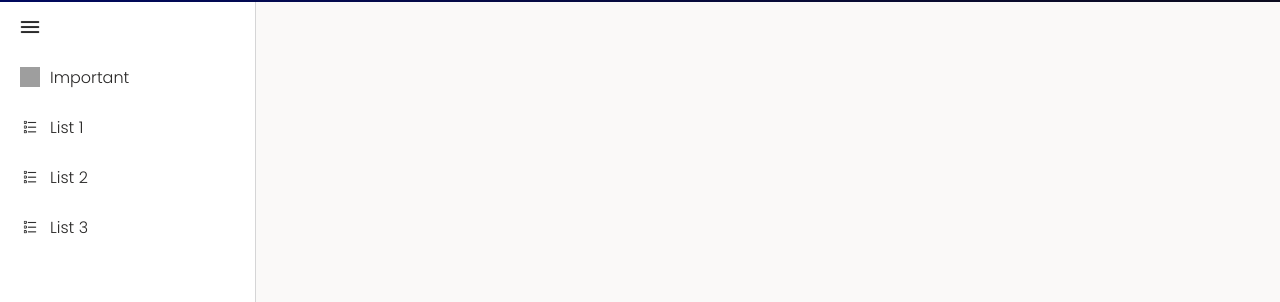
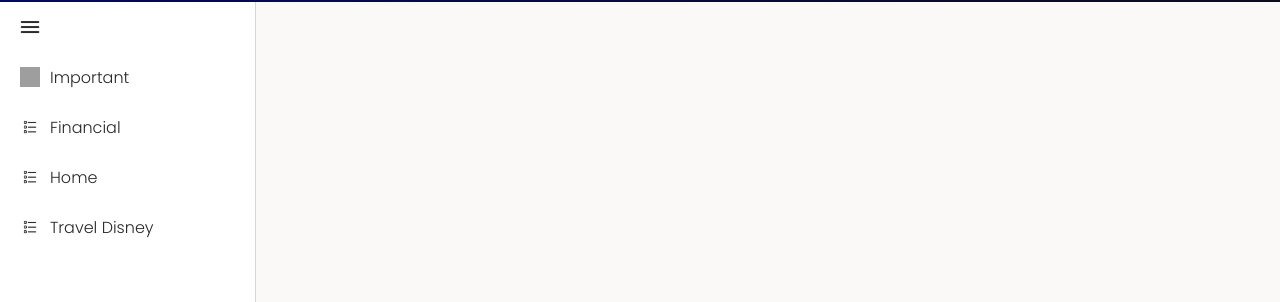
Before and after one commit to JulianaVanier/582-app-to-do-list-vue, a Vue app: page / in a window 1280 px wide. Shown: the part 98-400 px from the top of the page. Built offline with nearby package versions, Linux system fonts and the light colour scheme; grey boxes are pictures that could not be loaded.

Commit message:
added and changed title data

```diff
--- a/src/App.vue
+++ b/src/App.vue
@@ -42,21 +42,21 @@ export default {
       lists: [
         {
           id: 1,
-          name: "List 1",
+          name: "Financial",
         },
         {
           id: 2,
-          name: "List 2",
+          name: "Home",
         },
         {
           id: 3,
-          name: "List 3",
+          name: "Travel Disney",
         },
       ],
       tasks: [
         {
           id: 1,
-          name: "Task 1",
+          name: "Analyze monthly expenses and income to create an updated budget plan.",
           date: "2023-01-01",
           responsability: "Person 1",
           listId: 1,
@@ -65,7 +65,7 @@ export default {
         },
         {
           id: 2,
-          name: "Task 2",
+          name: "Dedicate 30 minutes to declutter and organize the kitchen pantry.",
           date: "2023-01-02",
           responsability: "Person 2",
           listId: 2,
@@ -74,7 +74,7 @@ export default {
         },
         {
           id: 3,
-          name: "Task 3",
+          name: "Water indoor plants and check for signs of pests.",
           date: "2023-01-03",
           responsability: "Person 3",
           listId: 2,
@@ -83,7 +83,7 @@ export default {
         },
         {
           id: 4,
-          name: "Task 4",
+          name: "Book admission tickets for Disneyland and Disney California Adventure parks.",
           date: "2023-01-04",
           responsability: "Person 4",
           listId: 3,
@@ -92,7 +92,7 @@ export default {
         },
         {
           id: 5,
-          name: "Task 5",
+          name: " Secure hotel accommodation within the Disney Resort for the duration of the trip.",
           date: "2023-01-05",
           responsability: "Person 5",
           listId: 3,
@@ -101,11 +101,74 @@ export default {
         },
         {
           id: 6,
-          name: "Task 6",
+          name: " Make advanced dining reservations at popular Disney restaurants.",
           date: "2023-01-06",
           responsability: "Person 6",
           listId: 3,
           listName: "List 3",
+          labelImportant: false,
+        },
+        {
+          id: 7,
+          name: "Select preferred FastPass attractions to minimize wait times.",
+          date: "2023-01-07",
+          responsability: "Person 7",
+          listId: 3,
+          listName: "List 3",
+          labelImportant: false,
+        },
+        {
+          id: 8,
+          name: "Set up a dedicated savings account for the upcoming vacation using automated transfers.",
+          date: "2023-01-08",
+          responsability: "Person 8",
+          listId: 1,
+          listName: "List 1",
+          labelImportant: false,
+        },
+        {
+          id: 9,
+          name: "Clean out the dryer vent to ensure proper airflow and prevent potential hazards.",
+          date: "2023-01-09",
+          responsability: "Person 9",
+          listId: 2,
+          listName: "List 2",
+          labelImportant: false,
+        },
+        {
+          id: 10,
+          name: "Create a detailed daily itinerary, including must-visit attractions and entertainment shows.",
+          date: "2023-01-06",
+          responsability: "Person 10",
+          listId: 3,
+          listName: "List 3",
+          labelImportant: false,
+        },
+        {
+          id: 11,
+          name: "Set a budget for souvenirs and merchandise purchases throughout the trip.",
+          date: "2023-01-07",
+          responsability: "Person 11",
+          listId: 3,
+          listName: "List 3",
+          labelImportant: false,
+        },
+        {
+          id: 12,
+          name: "Research potential investment opportunities in renewable energy stocks.",
+          date: "2023-01-08",
+          responsability: "Person 12",
+          listId: 1,
+          listName: "List 1",
+          labelImportant: false,
+        },
+        {
+          id: 13,
+          name: "Rearrange and categorize books on the bookshelf by genre or alphabetical order.",
+          date: "2023-01-09",
+          responsability: "Person 13",
+          listId: 2,
+          listName: "List 2",
           labelImportant: false,
         },
       ],
@@ -173,13 +236,6 @@ export default {
 @import url("https://fonts.googleapis.com/css2?family=Poppins:wght@300&display=swap");
 
 #app {
-  // font-family: Avenir, Helvetica, Arial, sans-serif;
-  // -webkit-font-smoothing: antialiased;
-  // -moz-osx-font-smoothing: grayscale;
-  // text-align: center;
-  // color: #2c3e50;
-  // margin-top: 60px;
-  // background-color: #f1eded;
   overflow: hidden;
   height: 100vh;
   width: 100vw;
@@ -267,7 +323,7 @@ export default {
     display: flex;
     justify-content: space-around;
     .task-item {
-      background-color: white;
+      background-color: #ffffff;
       font-family: "Poppins", sans-serif;
       color: #292827;
       // font-size: 14px;
@@ -277,7 +333,7 @@ export default {
       justify-content: flex-start;
       align-items: center;
       padding-left: 20px;
-      border: 1px solid #ffffff;
+
       box-shadow: rgba(0, 0, 0, 0.1) 0px 4px 6px -1px,
         rgba(0, 0, 0, 0.06) 0px 2px 4px -1px;
       border-radius: 5px;
@@ -287,13 +343,11 @@ export default {
         background-color: #f1eded;
         cursor: pointer;
       }
-
       img {
         width: 15px;
         height: 15px;
         margin: 0 10px;
       }
-
       p {
         margin-left: 10px;
       }
```
